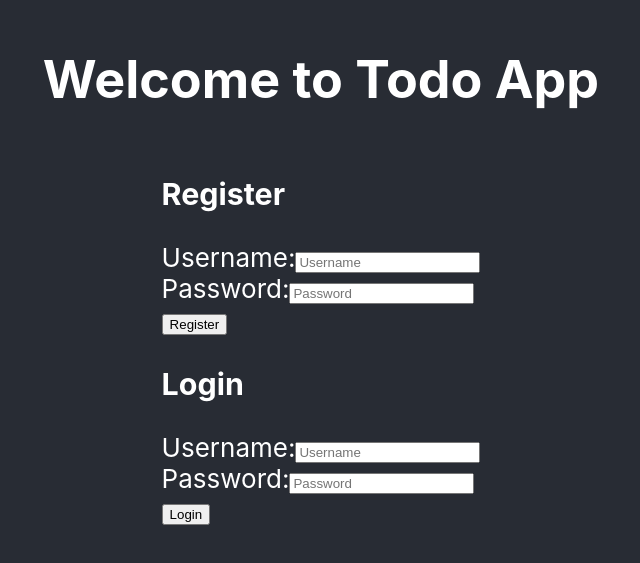
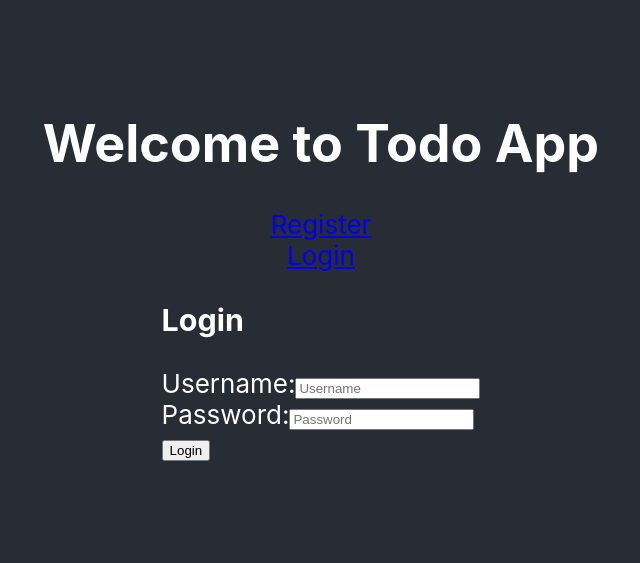
Before and after one commit to jeffyjkang/todoapp, a React (Create React App) app in the folder frontend/: page /login in a window 1280 px wide. Shown: the part 131-694 px from the top of the page, without its empty margins (319-959 px from the left). Built offline with nearby package versions, Linux system fonts and the light colour scheme.

Commit message:
update HOC to push "/"

```diff
--- a/frontend/src/App.js
+++ b/frontend/src/App.js
@@ -11,7 +11,7 @@ const AuthComponent = Authenticate(Homepage)(Auth);
 class App extends Component {
   render() {
     return (
-      <div>
+      <div className="app">
         <Route path="/" component={AuthComponent} />
         {/* <AuthComponent /> */}
       </div>
--- a/frontend/src/authenticate/Auth.js
+++ b/frontend/src/authenticate/Auth.js
@@ -2,14 +2,19 @@ import React, { Component } from "react";
 import { AuthContainer } from "./StylesAuth";
 import Register from "./Register";
 import Login from "./Login";
+import { Route, NavLink } from "react-router-dom";
 
 class Auth extends Component {
   render() {
     return (
       <AuthContainer>
         <h1>Welcome to Todo App</h1>
-        <Register />
-        <Login />
+        <NavLink to="/register">Register</NavLink>
+        <NavLink to="/login">Login</NavLink>
+        <Route exact path="/register" component={Register} />
+        <Route exact path="/login" component={Login} />
+        {/* <Register /> */}
+        {/* <Login /> */}
       </AuthContainer>
     );
   }
--- a/frontend/src/authenticate/Authenticate.js
+++ b/frontend/src/authenticate/Authenticate.js
@@ -1,4 +1,5 @@
 import React, { Component } from "react";
+// import { Route } from "react-router-dom";
 
 const Authenticate = Homepage => Auth =>
   class extends Component {
@@ -6,6 +7,18 @@ const Authenticate = Homepage => Auth =>
       loggedIn: false
     };
 
+    componentDidMount() {
+      if (
+        localStorage.getItem("username") &&
+        localStorage.getItem("password")
+      ) {
+        this.setState({ loggedIn: true });
+        this.props.history.push("/");
+      } else {
+        this.setState({ loggedIn: false });
+      }
+    }
+
     render() {
       return <div>{this.state.loggedIn ? <Homepage /> : <Auth />}</div>;
     }
--- a/frontend/src/authenticate/Login.js
+++ b/frontend/src/authenticate/Login.js
@@ -8,10 +8,13 @@ class Login extends Component {
       passwordInput: ""
     };
   }
+
+  // for input fields usernameinput and passwordinput
   editLoginHandler = e => {
     this.setState({ [e.target.name]: e.target.value });
   };
 
+  // to login, currently sets localstorage username, password
   loginSubmit = e => {
     e.preventDefault();
     const username = this.state.usernameInput;
--- a/frontend/src/authenticate/Register.js
+++ b/frontend/src/authenticate/Register.js
@@ -8,10 +8,13 @@ class Register extends Component {
       passwordInput: ""
     };
   }
+
+  // for input fields usernameinput and passwordinput
   editRegisterHandler = e => {
     this.setState({ [e.target.name]: e.target.value });
   };
 
+  // to register, currently sets localstorage username, password
   registerSubmit = e => {
     e.preventDefault();
     const username = this.state.usernameInput;
--- a/frontend/src/components/Homepage.js
+++ b/frontend/src/components/Homepage.js
@@ -1,4 +1,5 @@
 import React, { Component } from "react";
+import { Route } from "react-router-dom";
 
 class Homepage extends Component {
   constructor(props) {
```
